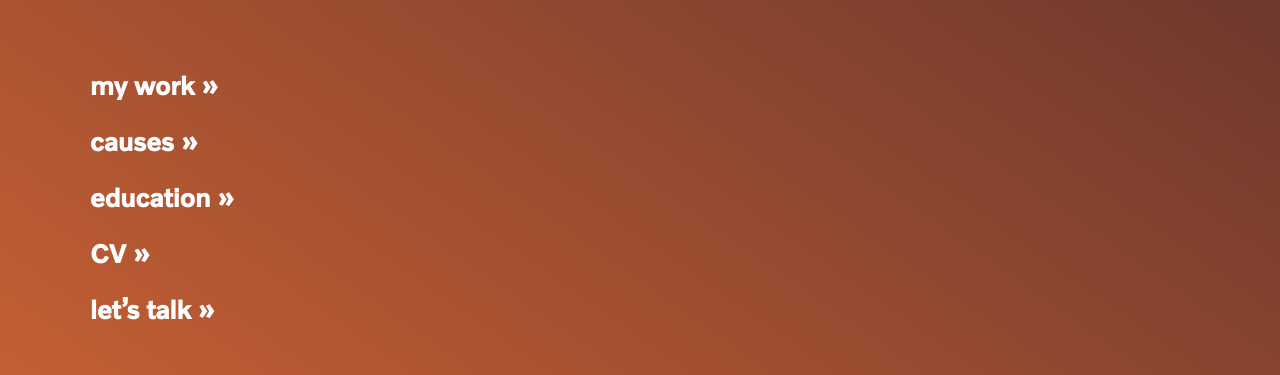
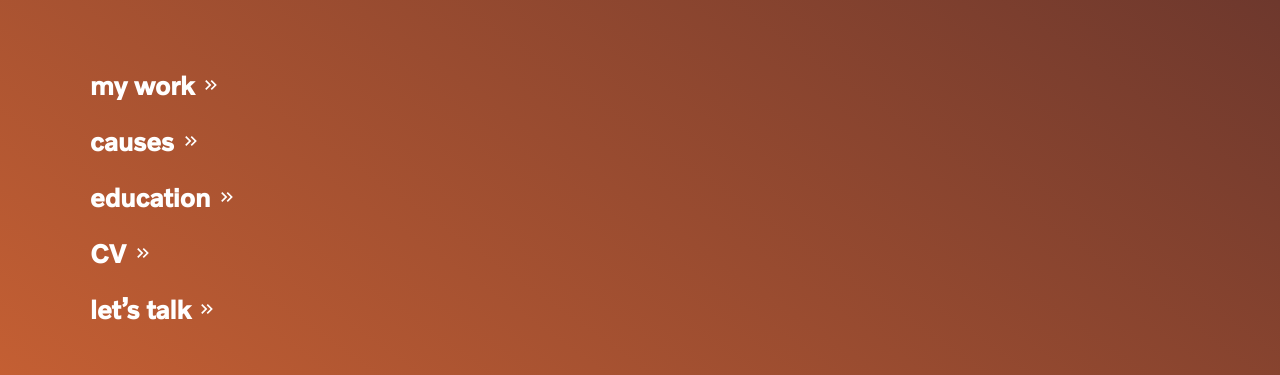
Before and after one commit to cowperthwait/2023website, a React (Create React App) app: page / in a window 1280 px wide. Shown: the part 422-797 px from the top of the page. Built offline with nearby package versions, Linux system fonts and the light colour scheme.

Commit message:
Replaced double chevrons with MUI icons

```diff
--- a/package.json
+++ b/package.json
@@ -3,6 +3,10 @@
   "version": "1.0.0",
   "private": true,
   "dependencies": {
+    "@emotion/react": "^11.10.6",
+    "@emotion/styled": "^11.10.6",
+    "@mui/icons-material": "^5.11.16",
+    "@mui/material": "^5.12.1",
     "@testing-library/jest-dom": "^5.16.5",
     "@testing-library/react": "^13.4.0",
     "@testing-library/user-event": "^13.5.0",
--- a/src/landing-components/LandingCVSection.jsx
+++ b/src/landing-components/LandingCVSection.jsx
@@ -1,4 +1,6 @@
 import { useState } from "react";
+import KeyboardDoubleArrowDownIcon from "@mui/icons-material/KeyboardDoubleArrowDown";
+import KeyboardDoubleArrowRightIcon from "@mui/icons-material/KeyboardDoubleArrowRight";
 
 export default function LandingCVSection() {
     const [sectionOpen, setSectionOpen] = useState(false);
@@ -10,7 +12,12 @@ export default function LandingCVSection() {
     return (
         <>
             <h2 onClick={toggleSection} className="Buttonized">
-                CV »
+                CV{" "}
+                {sectionOpen ? (
+                    <KeyboardDoubleArrowDownIcon fontSize="small" />
+                ) : (
+                    <KeyboardDoubleArrowRightIcon fontSize="small" />
+                )}
             </h2>
             <div className={`content ${sectionOpen ? "open" : "closed"}`}>
                 {
--- a/src/landing-components/LandingCausesSection.jsx
+++ b/src/landing-components/LandingCausesSection.jsx
@@ -1,4 +1,6 @@
 import { useState } from "react";
+import KeyboardDoubleArrowDownIcon from "@mui/icons-material/KeyboardDoubleArrowDown";
+import KeyboardDoubleArrowRightIcon from "@mui/icons-material/KeyboardDoubleArrowRight";
 
 export default function LandingCausesSection() {
     const [sectionOpen, setSectionOpen] = useState(false);
@@ -10,7 +12,12 @@ export default function LandingCausesSection() {
     return (
         <>
             <h2 onClick={toggleSection} className="Buttonized">
-                causes »
+                causes{" "}
+                {sectionOpen ? (
+                    <KeyboardDoubleArrowDownIcon fontSize="small" />
+                ) : (
+                    <KeyboardDoubleArrowRightIcon fontSize="small" />
+                )}
             </h2>
             <div className={`content ${sectionOpen ? "open" : "closed"}`}>
                 {
--- a/src/landing-components/LandingEducationSection.jsx
+++ b/src/landing-components/LandingEducationSection.jsx
@@ -1,4 +1,6 @@
 import { useState } from "react";
+import KeyboardDoubleArrowDownIcon from "@mui/icons-material/KeyboardDoubleArrowDown";
+import KeyboardDoubleArrowRightIcon from "@mui/icons-material/KeyboardDoubleArrowRight";
 
 export default function LandingEducationSection() {
     const [sectionOpen, setSectionOpen] = useState(false);
@@ -10,7 +12,12 @@ export default function LandingEducationSection() {
     return (
         <>
             <h2 onClick={toggleSection} className="Buttonized">
-                education »
+                education{" "}
+                {sectionOpen ? (
+                    <KeyboardDoubleArrowDownIcon fontSize="small" />
+                ) : (
+                    <KeyboardDoubleArrowRightIcon fontSize="small" />
+                )}
             </h2>
             <div className={`content ${sectionOpen ? "open" : "closed"}`}>
                 {
--- a/src/landing-components/LandingTalkSection.jsx
+++ b/src/landing-components/LandingTalkSection.jsx
@@ -1,4 +1,6 @@
 import { useState } from "react";
+import KeyboardDoubleArrowDownIcon from "@mui/icons-material/KeyboardDoubleArrowDown";
+import KeyboardDoubleArrowRightIcon from "@mui/icons-material/KeyboardDoubleArrowRight";
 
 export default function LandingTalkSection() {
     const [sectionOpen, setSectionOpen] = useState(false);
@@ -10,7 +12,12 @@ export default function LandingTalkSection() {
     return (
         <>
             <h2 onClick={toggleSection} className="Buttonized">
-                let’s talk »
+                let’s talk{" "}
+                {sectionOpen ? (
+                    <KeyboardDoubleArrowDownIcon fontSize="small" />
+                ) : (
+                    <KeyboardDoubleArrowRightIcon fontSize="small" />
+                )}
             </h2>
             <div className={`content ${sectionOpen ? "open" : "closed"}`}>
                 {
--- a/src/landing-components/LandingWorkSection.jsx
+++ b/src/landing-components/LandingWorkSection.jsx
@@ -1,4 +1,6 @@
 import { useState } from "react";
+import KeyboardDoubleArrowDownIcon from "@mui/icons-material/KeyboardDoubleArrowDown";
+import KeyboardDoubleArrowRightIcon from "@mui/icons-material/KeyboardDoubleArrowRight";
 
 export default function LandingWorkSection() {
     const [sectionOpen, setSectionOpen] = useState(false);
@@ -10,7 +12,12 @@ export default function LandingWorkSection() {
     return (
         <>
             <h2 onClick={toggleSection} className="Buttonized">
-                my work »
+                my work{" "}
+                {sectionOpen ? (
+                    <KeyboardDoubleArrowDownIcon fontSize="small" />
+                ) : (
+                    <KeyboardDoubleArrowRightIcon fontSize="small" />
+                )}
             </h2>
             <div className={`content ${sectionOpen ? "open" : "closed"}`}>
                 {
```
Also changed, not shown: 1 other file (tests, documents, lock files or other folders).
